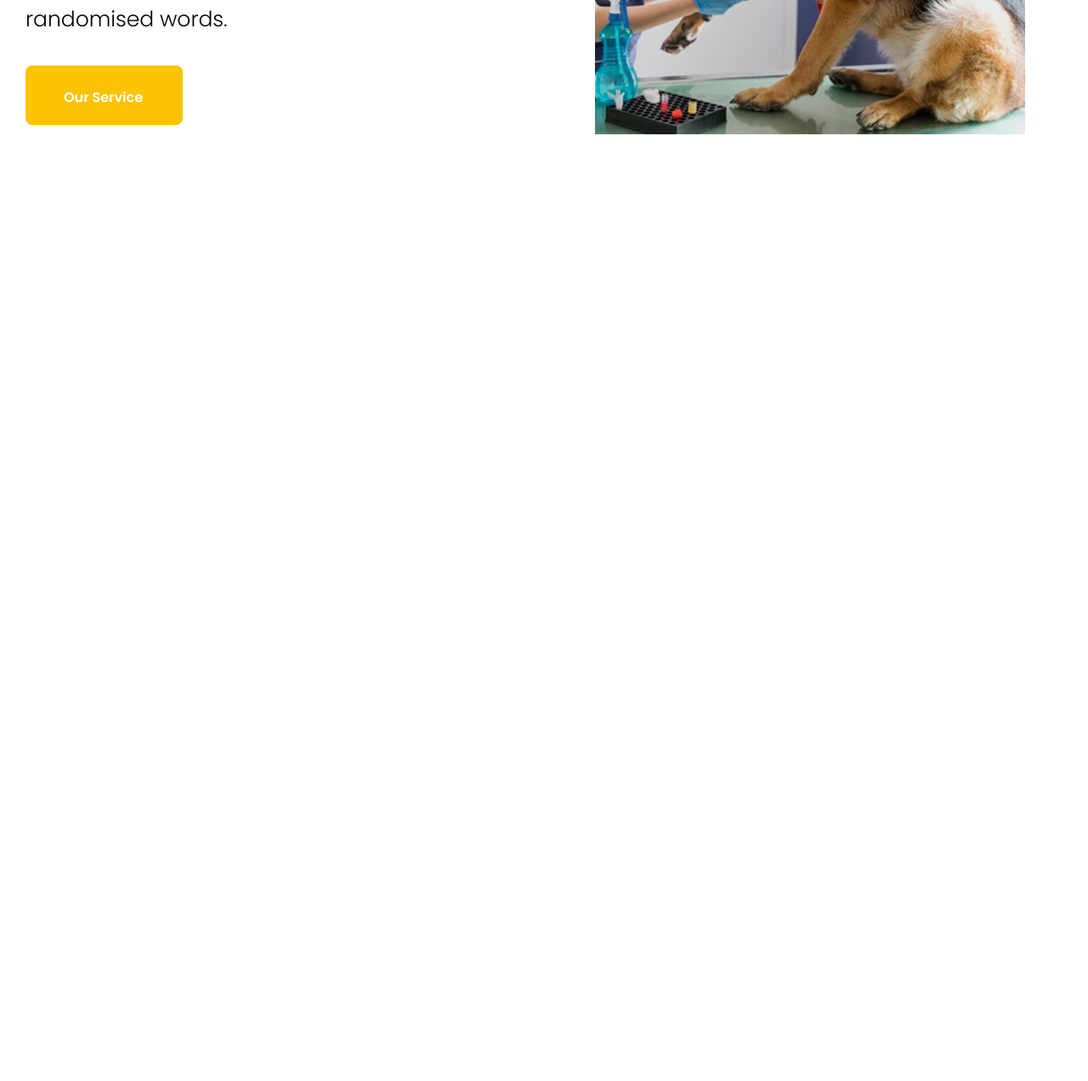
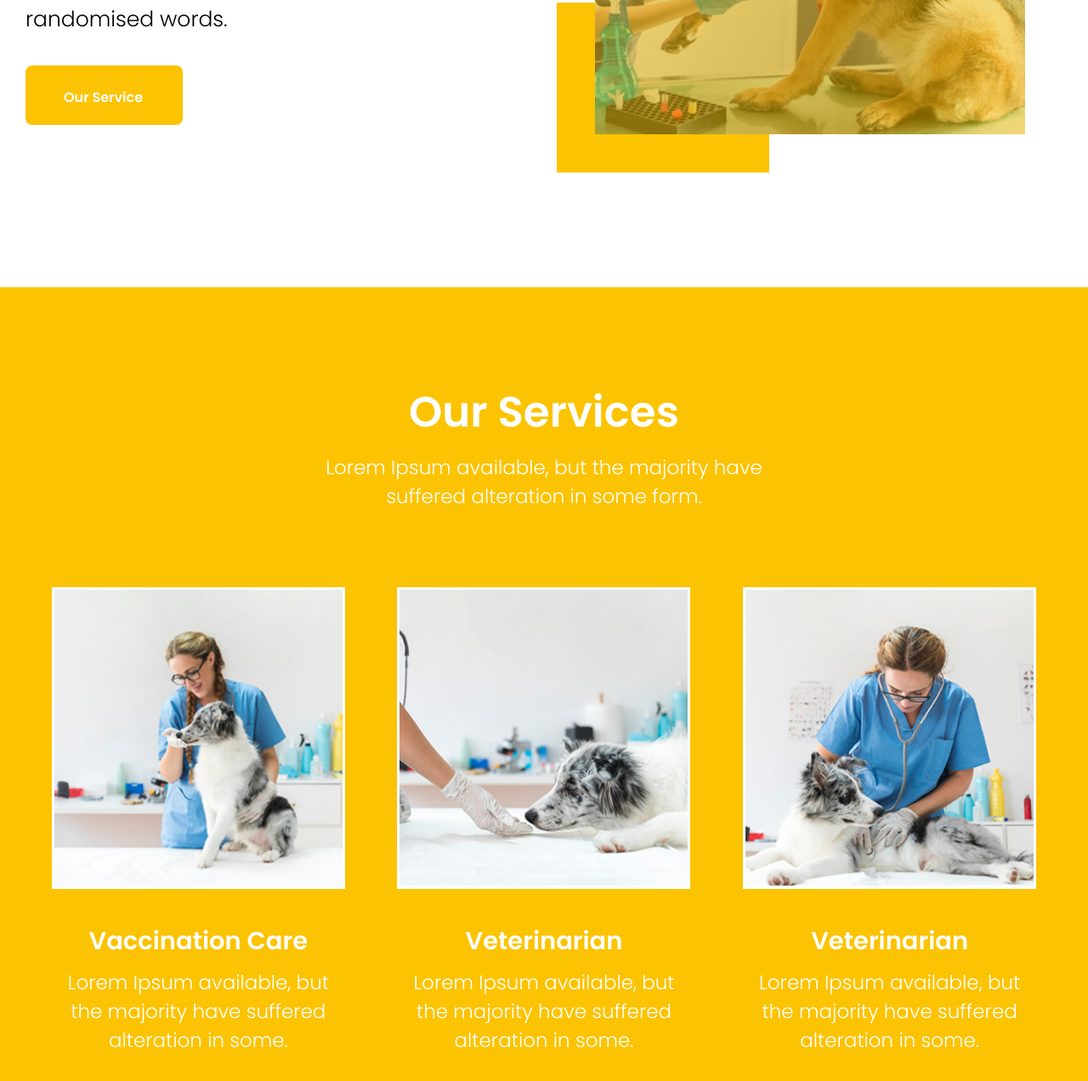
Before and after one commit to murad-hossain1/vetecare, a plain HTML site: page index.html in a window 1280 px wide. Shown: the part 1363-2635 px from the top of the page at 85% size. Before the commit the page ends 1701 px from the top, so only its background shows below. Drawn offline with Linux system fonts and the light colour scheme.

Commit message:
section-3 completed

```diff
--- a/index.css
+++ b/index.css
@@ -187,7 +187,7 @@ ul li {
 
 .s2-img-section img {
     padding: 140px 0 0 60px;
-    z-index: 1;
+    z-index: 2;
 }
 
 .s2-title h2 {
@@ -212,4 +212,89 @@ ul li {
     padding: 25px 45px;
 }
 
+.s2-img-section {
+    position: relative;
+}
+
+.overlay {
+    position: absolute;
+    width: 506px;
+    height: 481px;
+    top: 139px;
+    left: 60px;
+    z-index: 3;
+    background-color: #fcc302;
+    opacity: 0.5;
+}
+
+.sqr {
+    position: absolute;
+    width: 250px;
+    height: 200px;
+    bottom: 135px;
+    left: 15px;
+    z-index: -1;
+    background-color: #fcc302;
+
+}
+
 /* section-2 completed */
+.section-3 {
+    background-color: #fcc302;
+}
+
+.s3-container {
+    width: 1220px;
+    height: 1020px;
+    margin: 0 auto;
+}
+
+.s3-title {
+    text-align: center;
+}
+
+.s3-title h2 {
+    font-size: 50px;
+    padding-top: 110px;
+    color: #fff;
+}
+
+.s3-title p {
+    font-size: 23px;
+    font-weight: 500;
+    padding: 10px 350px;
+    color: #fff;
+}
+
+.s3-img-section {
+    margin-top: 80px;
+    display: flex;
+    justify-content: space-around;
+}
+
+.s3-img-section img {
+    width: 345px;
+    height: 355px;
+    border: 3px solid #fff;
+}
+
+.s3-all-subtitle {
+    text-align: center;
+    display: flex;
+    justify-content: space-around;
+}
+
+.s3-subtitle h2 {
+    font-size: 29px;
+    padding-top: 40px;
+    color: #fff;
+}
+
+.s3-subtitle p {
+    padding: 10px 40px;
+    font-size: 23px;
+    font-weight: 500;
+    color: #fff;
+}
+
+/* section-3 completed */
--- a/index.html
+++ b/index.html
@@ -66,11 +66,47 @@
                 <a href="#">Our Service</a>
             </div>
             <div class="s2-img-section"><img src="./images/dogi.jpg" alt="">
+                <div class="overlay"></div>
+                <div class="sqr"></div>
             </div>
         </div>
     </div>
     <!-- section-2 completed -->
-
+    <div class="section-3">
+        <div class="s3-container">
+            <div class="s3-title">
+                <h2>Our Services</h2>
+                <p> Lorem Ipsum available, but the majority have
+                    suffered alteration in some form.</p>
+            </div>
+            <div class="s3-img-section">
+                <img src="./images/vc1.png" alt="girl">
+                <img src="./images/vc2.jpg" alt="girl">
+                <img src="./images/vc3.jpg" alt="girl">
+            </div>
+            <div class="s3-all-subtitle">
+                <div class="s3-subtitle">
+                    <h2>Vaccination Care</h2>
+                    <p> Lorem Ipsum available, but
+                        the majority have suffered
+                        alteration in some.</p>
+                </div>
+                <div class="s3-subtitle">
+                    <h2>Veterinarian</h2>
+                    <p> Lorem Ipsum available, but
+                        the majority have suffered
+                        alteration in some.</p>
+                </div>
+                <div class="s3-subtitle">
+                    <h2>Veterinarian</h2>
+                    <p> Lorem Ipsum available, but
+                        the majority have suffered
+                        alteration in some.</p>
+                </div>
+            </div>
+        </div>
+    </div>
+    <!-- section-3 completed -->
 
 
 
```
Also changed, not shown: icon/instagram.svg (added), icon/telegram.svg (added), icon/twitter.svg (added), icon/whatsapp.svg (added).
